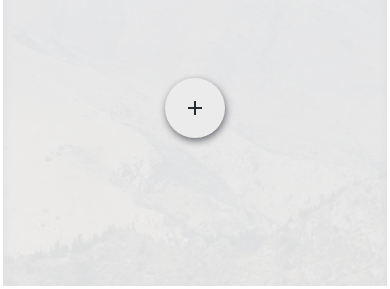
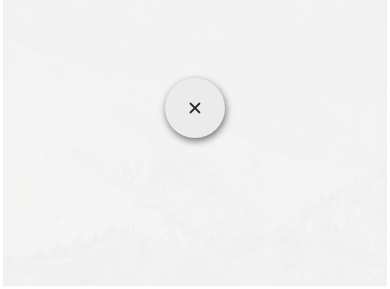
Before and after one commit to robpwatkins/static-robpwatkins.com, a plain HTML site: page index.html in a window 390 px wide. Both pictures are taken after a click on the element "add". Shown: the part 555-844 px from the top of the page. Drawn offline with Linux system fonts and the light colour scheme.

Commit message:
toggle. thats how you do an onclick outside of react.

```diff
--- a/app.js
+++ b/app.js
@@ -13,6 +13,7 @@ const bottomBar = document.querySelector('.bottom-bar');
 const aboutBar = document.querySelector('.about-bar');
 const xsNav = document.querySelector('.xs-nav');
 const xsUl = document.querySelector('.xs-ul');
+const add = document.querySelector('.add');
 
 home.addEventListener('click', () => {
   homeContent.scrollIntoView();
@@ -68,7 +69,11 @@ const obAbout = new IntersectionObserver(obAboutCallBack);
 
 obAbout.observe(aboutBar);
 
-circleButton.addEventListener('click', () => {
-  xsNav.classList.add('xs-nav-visible');
-  xsUl.classList.add('xs-ul-visible');
-});
+circleButton.addEventListener('click', circleButtonClick);
+
+function circleButtonClick() {
+  xsNav.classList.toggle('xs-nav-visible');
+  xsUl.classList.toggle('xs-ul-visible');
+  add.classList.toggle('add-nav-open');
+
+}
--- a/index.html
+++ b/index.html
@@ -23,7 +23,7 @@
             <div class="web-dev">Web Developer</div>
           </div>
           <div class="circle-button">
-            <i class="material-icons">add</i>
+            <i class="material-icons add">add</i>
           </div>
           <div class="xs-bar-bottom-box">
             <hr class="xs-bar">
--- a/styles.css
+++ b/styles.css
@@ -107,12 +107,21 @@ hr {
   justify-content: center;
   height: 60px;
   width: 60px;
+  cursor: pointer;
   position: fixed;
   margin-top: 75vh;
   box-shadow: 1px 3px 7px #252934;
   box-shadow: 1px 3px 7px #252934a2;
   background: rgb(235, 235, 235);
   border-radius: 50%;
+}
+
+.add {
+  transition: transform 250ms ease-in-out;
+}
+
+.add-nav-open {
+  transform: rotate(45deg);
 }
 
 i {
@@ -148,6 +157,8 @@ nav {
   box-shadow: 0px 10px 10px -10px #252934;
   z-index: 1;
 }
+
+.xs-
 
 .xs-overlay-visible {
   height: 100vh;
@@ -207,6 +218,10 @@ li:hover {
   border-bottom: 5px solid #252934;
   border-bottom: 5px solid #252934e5;
 } */
+
+.xs-nav {
+  display: none;
+}
 
 .about-content {
   color: #252934;
@@ -358,16 +373,16 @@ li:hover {
     display: none;
   }
 
-  .xs-nav {
+  /* .xs-nav {
     display: none;
-  }
+  } */
 
   .xs-nav-visible {
     display: block;
     position: absolute;
     height: 100vh;
     width: 100vw;
-    background: rgba(255, 255, 255, 0.849);
+    background: rgba(255, 255, 255, 0.925);
   }
 
   .xs-ul-visible {
```
Also changed, not shown: 1 other file.
